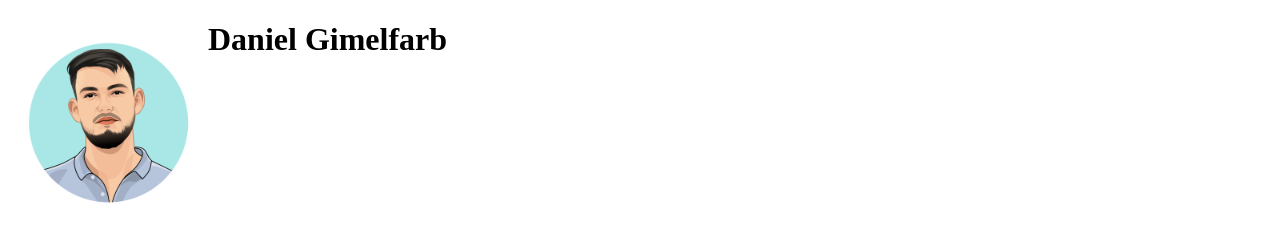
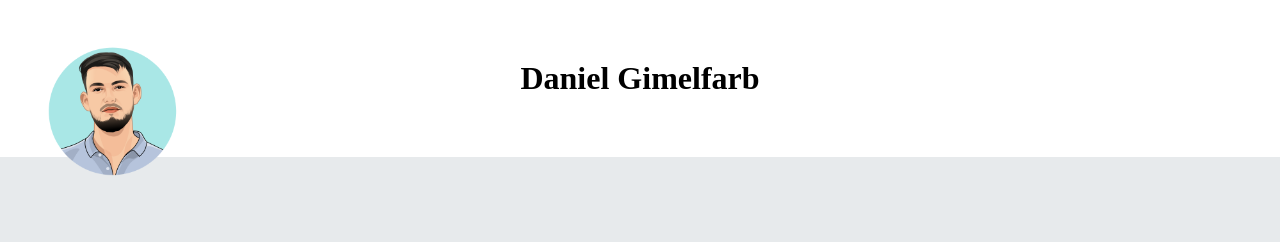
Before and after one commit to Fro1m/ResumePage, a plain HTML site: page main_page.html in a window 1280 px wide. Drawn offline with Linux system fonts and the light colour scheme.

Commit message:
gush lapit

```diff
--- a/main_page.html
+++ b/main_page.html
@@ -1,20 +1,46 @@
-<!DOCTYPE html>
-<html lang="en">
-  <head>
-    <meta charset="UTF-8" />
-    <meta http-equiv="X-UA-Compatible" content="IE=edge" />
-    <meta name="viewport" content="width=device-width, initial-scale=1.0" />
-    <meta name="description" content="An resume page for Daniel Gimelfarb.">
-    <title>My Resume</title>
-    <style>
+
+
+<style>
+  body {
+    background-color: #e7eaec;
+    margin: 0;
+    padding: 0;
+  }
+
       img {
-        width: 200px;
+        width: 10em;
+        height: 10em;
         float: left;
+        /* margin-top: 3em; */
+        position: absolute;
+        left: 2em;
+
       }
-    </style>
-  </head>
-  <body>
+
+  #container {
+    background-color: #fff; /* color for area above the hr line */
+    padding-top: 30px;
+    padding-bottom: 30px;
+  }
+
+  #container hr {
+    border: none;
+    height: 2px;
+    background-color: #ccc; /* color for the hr line */
+    margin-top: 0;
+    margin-bottom: 0;
+  }
+
+  #container .centered-h1 {
+    text-align: center;
+    margin-bottom: 30px;
+    margin-top: 30px;
+  }
+</style>
+
+<body>
+  <div id="container">
     <img src="/images/DSC_0175.png" alt="An image of Daniel Gimelfarb"/>
-    <h1>Daniel Gimelfarb</h1>
-  </body>
-</html>
+    <h1 class="centered-h1">Daniel Gimelfarb</h1>
+  </div>
+</body>
```
